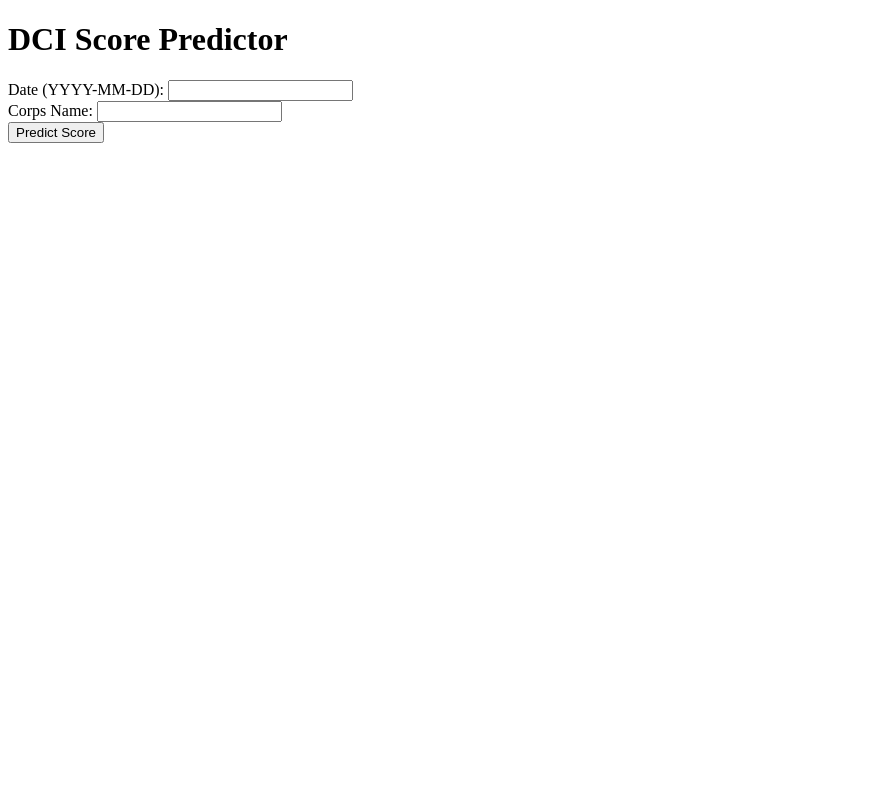
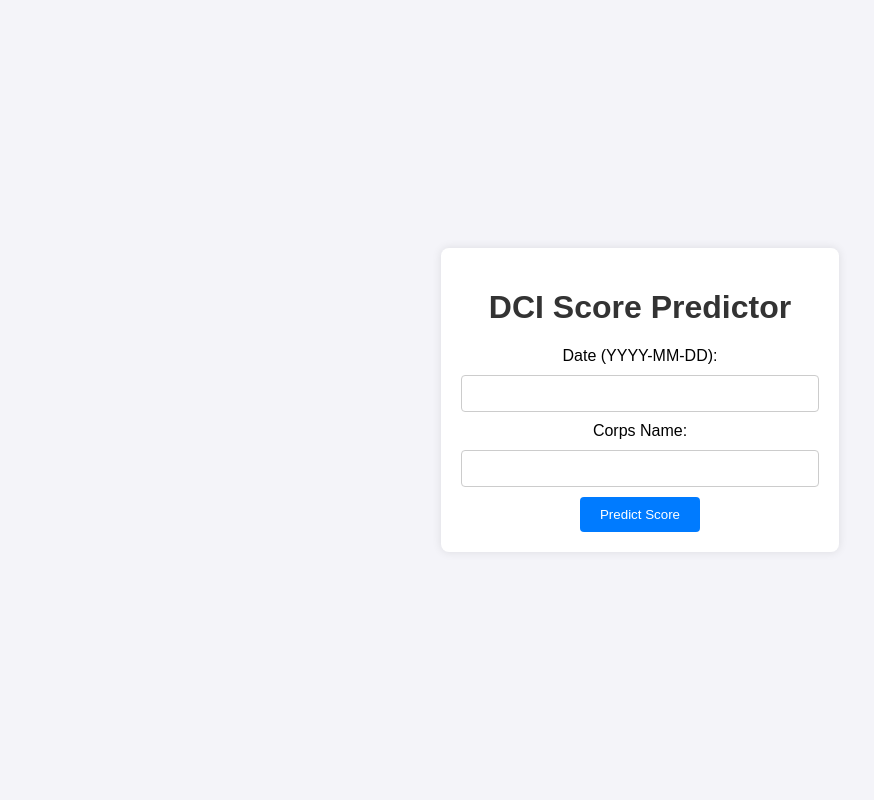
Before and after one commit to NephyMephy/DCI-Prediction, a Flask app: page / in a window 1280 px wide. Shown: the whole page, without its empty margins (0-874 px from the left). Run offline with Flask 3, Linux system fonts and the light colour scheme.

Commit message:
Better UI

```diff
--- a/app.py
+++ b/app.py
@@ -1,24 +1,24 @@
 from flask import Flask, request, render_template
 from datetime import datetime
-import main  # Assuming your prediction logic is in main.py
+import main
 
-app = Flask(__name__)
+app = Flask(__name__, static_folder='templates', static_url_path='')
 
 @app.route('/', methods=['GET', 'POST'])
 def predict():
-	if request.method == 'POST':
-		date_input = request.form['date']
-		corps_input = request.form['corps']
-		try:
-			date_object = datetime.strptime(date_input, '%Y-%m-%d')
-			if corps_input in main.models:
-				predicted_score = main.predict_score(date_object, corps_input, main.models[corps_input])
-				return render_template('index.html', prediction=predicted_score, corps=corps_input, date=date_input)
-			else:
-				return render_template('index.html', error=f"Corps name '{corps_input}' not found.")
-		except ValueError:
-			return render_template('index.html', error="Invalid date format. Please enter a date in the format YYYY-MM-DD.")
-	return render_template('index.html')
+    if request.method == 'POST':
+        date_input = request.form['date']
+        corps_input = request.form['corps']
+        try:
+            date_object = datetime.strptime(date_input, '%Y-%m-%d')
+            if corps_input in main.models:
+                predicted_score = main.predict_score(date_object, corps_input, main.models[corps_input])
+                return render_template('index.html', prediction=predicted_score, corps=corps_input, date=date_input)
+            else:
+                return render_template('index.html', error=f"Corps name '{corps_input}' not found.")
+        except ValueError:
+            return render_template('index.html', error="Invalid date format. Please enter a date in the format YYYY-MM-DD.")
+    return render_template('index.html')
 
 if __name__ == '__main__':
-	app.run(debug=True)
+    app.run(debug=True)
--- a/templates/index.html
+++ b/templates/index.html
@@ -1,13 +1,19 @@
 <!DOCTYPE html>
-<html>
+<html lang="en">
 <head>
+    <meta charset="UTF-8">
+    <meta name="viewport" content="width=device-width, initial-scale=1.0">
     <title>DCI Score Predictor</title>
+    <link rel="stylesheet" href="styles.css">
 </head>
 <body>
+    <div class="container">
         <h1>DCI Score Predictor</h1>
         <form method="post">
-		Date (YYYY-MM-DD): <input type="text" name="date"><br>
-		Corps Name: <input type="text" name="corps"><br>
+            <label for="date">Date (YYYY-MM-DD):</label>
+            <input type="text" id="date" name="date"><br>
+            <label for="corps">Corps Name:</label>
+            <input type="text" id="corps" name="corps"><br>
             <input type="submit" value="Predict Score">
         </form>
         {% if prediction %}
@@ -16,5 +22,7 @@
         {% if error %}
             <h2>Error: {{ error }}</h2>
         {% endif %}
+    </div>
+    <script src="scripts.js"></script>
 </body>
 </html>
--- /dev/null
+++ b/templates/scripts.js
@@ -0,0 +1,6 @@
+document.addEventListener('DOMContentLoaded', function() {
+    const form = document.querySelector('form');
+    form.addEventListener('submit', function() {
+        form.classList.add('fade-out');
+    });
+});
--- /dev/null
+++ b/templates/styles.css
@@ -0,0 +1,64 @@
+body {
+    font-family: Arial, sans-serif;
+    background-color: #f4f4f9;
+    margin: 0;
+    padding: 0;
+    display: flex;
+    justify-content: center;
+    align-items: center;
+    height: 100vh;
+}
+
+.container {
+    background: #fff;
+    padding: 20px;
+    border-radius: 8px;
+    box-shadow: 0 0 10px rgba(0, 0, 0, 0.1);
+    text-align: center;
+    animation: fadeIn 1s ease-in-out;
+}
+
+h1 {
+    color: #333;
+}
+
+form {
+    margin-top: 20px;
+}
+
+input[type="text"] {
+    padding: 10px;
+    margin: 10px 0;
+    width: 100%;
+    box-sizing: border-box;
+    border: 1px solid #ccc;
+    border-radius: 4px;
+}
+
+input[type="submit"] {
+    background-color: #007bff;
+    color: white;
+    padding: 10px 20px;
+    border: none;
+    border-radius: 4px;
+    cursor: pointer;
+    transition: background-color 0.3s ease;
+}
+
+input[type="submit"]:hover {
+    background-color: #0056b3;
+}
+
+h2 {
+    color: #007bff;
+    margin-top: 20px;
+}
+
+@keyframes fadeIn {
+    from {
+        opacity: 0;
+    }
+    to {
+        opacity: 1;
+    }
+}
```
Lines whose indentation alone changed are shown as unchanged.
